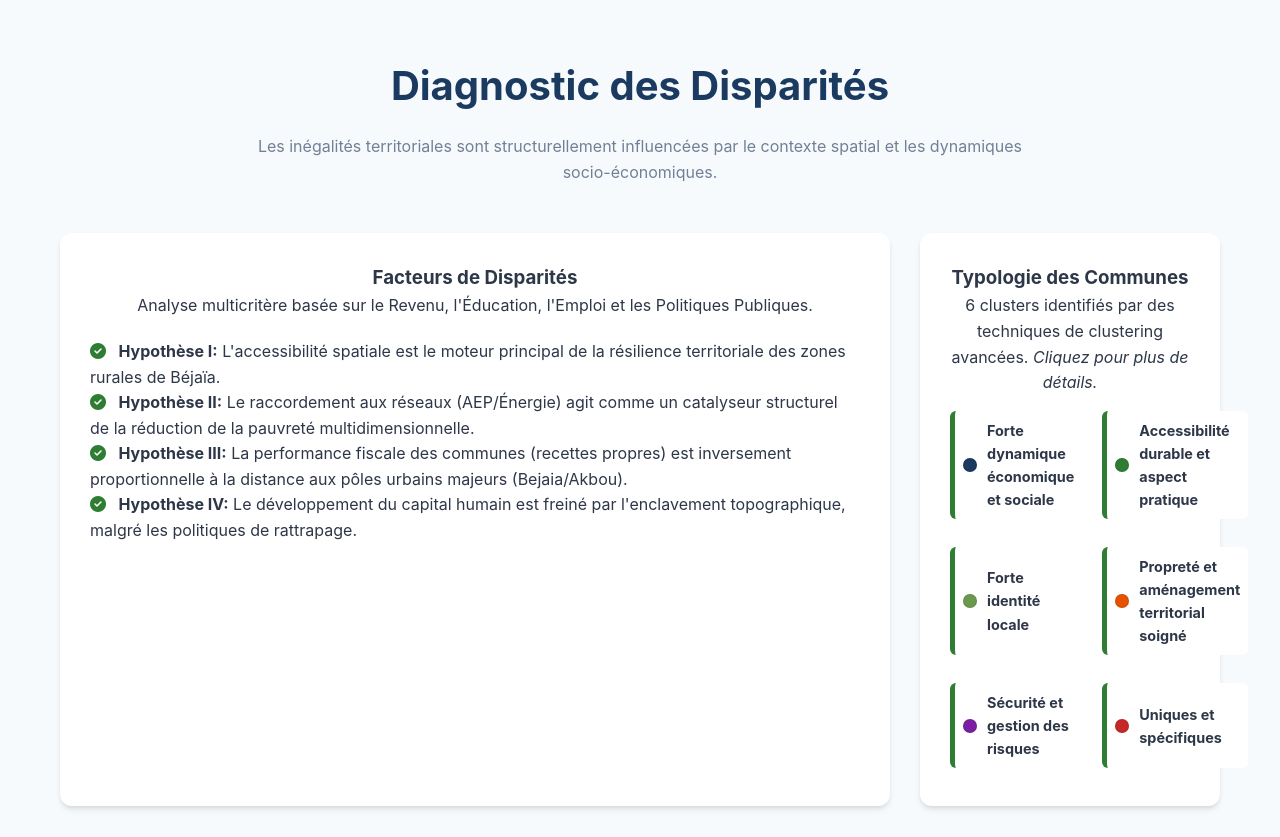
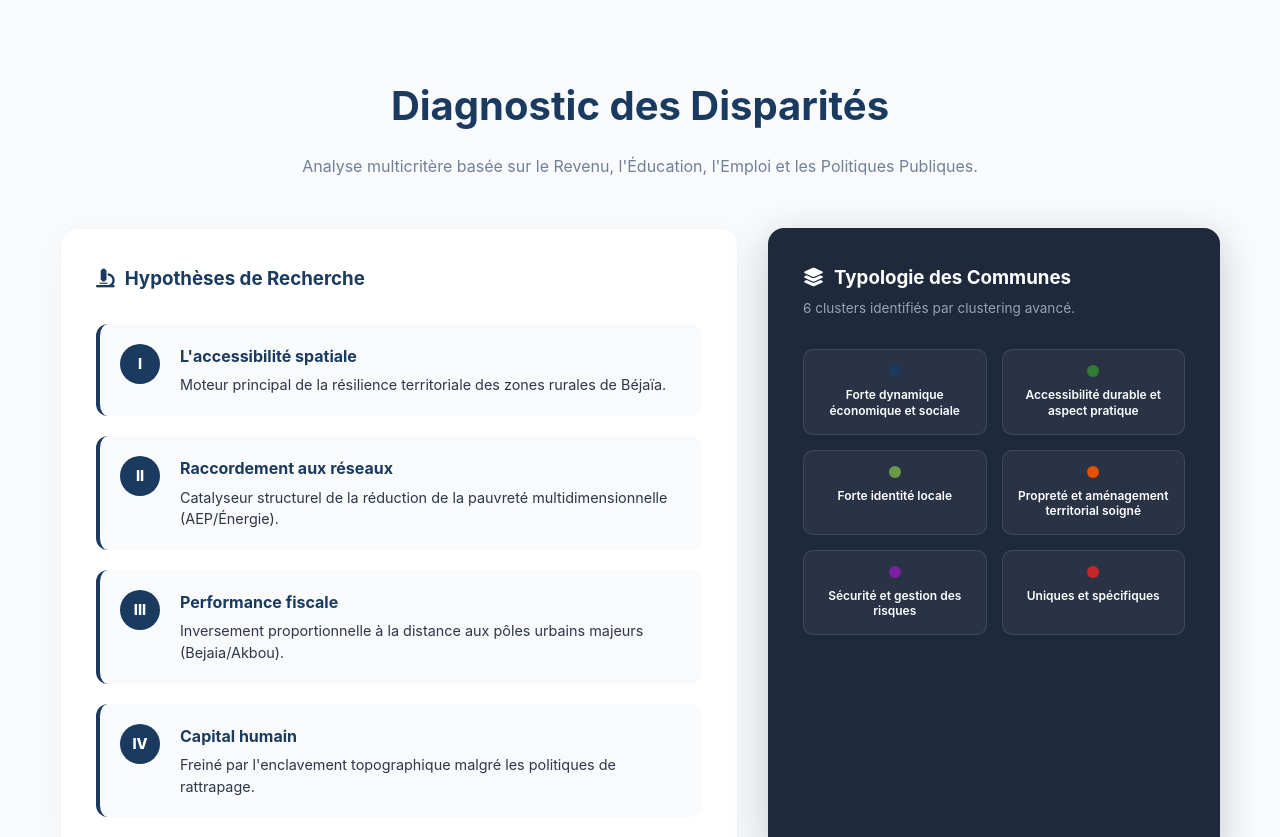
Before and after one commit to lbahloull-create/Observatoire_Bejaia, a website built with Vite: page index.html in a window 1280 px wide. Shown: the part 1380-2217 px from the top of the page. Built offline with nearby package versions, Linux system fonts and the light colour scheme.

Commit message:
Refonte esthétique du Diagnostic : Roadmap des hypothèses et grille interactive des clusters (UX/UI Premium)

```diff
--- a/src/data/translations.js
+++ b/src/data/translations.js
@@ -26,10 +26,17 @@ export const translations = {
         collab_title: "Dimension Collaborative",
         collab_desc: "Citizen Crowdsourcing : Partagez vos observations environnementales.",
         footer_copy: "Observatoire de la Wilaya de Béjaïa. Tous droits réservés.",
-        cluster_1: "Pôle Métropolitain (Littoral)",
-        cluster_2: "Zone Urbaine en Transition",
-        cluster_3: "Zone Rurale Résiliente",
-        cluster_4: "Zone Enclavée Prioritaire"
+        diag_title: "Diagnostic des Disparités",
+        diag_subtitle: "Analyse multicritère basée sur le Revenu, l'Éducation, l'Emploi et les Politiques Publiques.",
+        hyp_title: "Hypothèses de Recherche",
+        cluster_title: "Typologie des Communes",
+        cluster_subtitle: "6 clusters identifiés par clustering avancé.",
+        cluster_1: "Forte dynamique économique et sociale",
+        cluster_2: "Accessibilité durable et aspect pratique",
+        cluster_3: "Forte identité locale",
+        cluster_4: "Propreté et aménagement territorial soigné",
+        cluster_5: "Sécurité et gestion des risques",
+        cluster_6: "Uniques et spécifiques"
     },
     en: {
         app_title: "Béjaïa Territorial Observatory",
@@ -58,14 +65,21 @@ export const translations = {
         collab_title: "Collaborative Dimension",
         collab_desc: "Citizen Crowdsourcing: Share your environmental observations.",
         footer_copy: "Béjaïa Territorial Observatory. All rights reserved.",
-        cluster_1: "Metropolitan Hub (Coastal)",
-        cluster_2: "Urban Transition Zone",
-        cluster_3: "Resilient Rural Zone",
-        cluster_4: "Priority Isolated Zone"
+        diag_title: "Disparity Diagnosis",
+        diag_subtitle: "Multicriteria analysis based on Income, Education, Employment, and Public Policies.",
+        hyp_title: "Research Hypotheses",
+        cluster_title: "Municipality Typology",
+        cluster_subtitle: "6 clusters identified through advanced clustering.",
+        cluster_1: "Strong Economic and Social Dynamics",
+        cluster_2: "Sustainable Accessibility and Practicality",
+        cluster_3: "Strong Local Identity",
+        cluster_4: "Cleanliness and Careful Territorial Planning",
+        cluster_5: "Safety and Risk Management",
+        cluster_6: "Unique and Specific"
     },
     ar: {
         app_title: "مرصد إقليم ولاية بجاية",
-        app_slogan: "منصة مرجعية للمدينة الذكية وتوجيه أهداف التنمية المستدامة",
+        app_slogan: "منصة مرجعية للمدينة الذكية وتوجيه أهداف التنمية مستدامة",
         pillar_obs_title: "المرصد الإقليمي",
         pillar_obs_desc: "البيانات، خرائط نظم المعلومات الجغرافية ومؤشرات الأداء.",
         pillar_res_title: "المنشورات والبحوث",
@@ -90,9 +104,16 @@ export const translations = {
         collab_title: "البعد التعاوني",
         collab_desc: "المشاركة المواطنة: شارك ملاحظاتك البيئية.",
         footer_copy: "مرصد إقليم ولاية بجاية. جميع الحقوق محفوظة.",
-        cluster_1: "القطب المتروبوليتي (الساحلي)",
-        cluster_2: "منطقة حضرية في طور الانتقال",
-        cluster_3: "منطقة ريفية مرنة",
-        cluster_4: "منطقة معزولة ذات أولوية"
+        diag_title: "تشخيص الفوارق",
+        diag_subtitle: "تحليل متعدد المعايير يعتمد على الدخل والتعليم والتوظيف والسياسات العامة.",
+        hyp_title: "فرضيات البحث",
+        cluster_title: "تصنيف البلديات",
+        cluster_subtitle: "6 مجموعات تم تحديدها من خلال تقنيات التجميع المتقدمة.",
+        cluster_1: "ديناميكية اقتصادية واجتماعية قوية",
+        cluster_2: "إمكانية الوصول المستدام والجانب العملي",
+        cluster_3: "هوية محلية قوية",
+        cluster_4: "النظافة والتخطيط الإقليمي الدقيق",
+        cluster_5: "الأمن وإدارة المخاطر",
+        cluster_6: "فريدة ومحددة"
     }
 };
--- a/src/main.js
+++ b/src/main.js
@@ -144,54 +144,88 @@ document.addEventListener('DOMContentLoaded', () => {
         </div>
       </section>
 
-      <section id="diagnostic">
+      <section id="diagnostic" style="background: #f8fafc; padding: 100px 0;">
         <div class="container">
-          <h2 class="section-title">Diagnostic des Disparités</h2>
-          <p class="section-subtitle">Les inégalités territoriales sont structurellement influencées par le contexte spatial et les dynamiques socio-économiques.</p>
-          <div class="dashboard-grid">
-            <div class="card">
-              <h3>Facteurs de Disparités</h3>
-              <p>Analyse multicritère basée sur le Revenu, l'Éducation, l'Emploi et les Politiques Publiques.</p>
-              <div style="margin-top: 20px; text-align: left;">
-                <p><i class="fas fa-check-circle" style="color: var(--primary-green); margin-right: 8px;"></i> <strong>Hypothèse I:</strong> L'accessibilité spatiale est le moteur principal de la résilience territoriale des zones rurales de Béjaïa.</p>
-                <p><i class="fas fa-check-circle" style="color: var(--primary-green); margin-right: 8px;"></i> <strong>Hypothèse II:</strong> Le raccordement aux réseaux (AEP/Énergie) agit comme un catalyseur structurel de la réduction de la pauvreté multidimensionnelle.</p>
-                <p><i class="fas fa-check-circle" style="color: var(--primary-green); margin-right: 8px;"></i> <strong>Hypothèse III:</strong> La performance fiscale des communes (recettes propres) est inversement proportionnelle à la distance aux pôles urbains majeurs (Bejaia/Akbou).</p>
-                <p><i class="fas fa-check-circle" style="color: var(--primary-green); margin-right: 8px;"></i> <strong>Hypothèse IV:</strong> Le développement du capital humain est freiné par l'enclavement topographique, malgré les politiques de rattrapage.</p>
-              </div>
-            </div>
-            <div class="card" id="cluster-card">
-              <h3>Typologie des Communes</h3>
-              <p>6 clusters identifiés par des techniques de clustering avancées. <em>Cliquez pour plus de détails.</em></p>
-              <div class="cluster-list" style="margin-top: 15px; text-align: left;">
+          <h2 class="section-title">${t('diag_title')}</h2>
+          <p class="section-subtitle">${t('diag_subtitle')}</p>
+
+          <div class="diagnostic-container">
+            <!-- Left: Hypotheses Roadmap -->
+            <div class="hypothesis-panel">
+              <h3 style="color: var(--primary-blue); display: flex; align-items: center; gap: 10px;">
+                <i class="fas fa-microscope"></i> ${t('hyp_title')}
+              </h3>
+              <div class="hypothesis-list">
+                <div class="hypothesis-item">
+                  <div class="hyp-icon">I</div>
+                  <div class="hyp-content">
+                    <h4>L'accessibilité spatiale</h4>
+                    <p>Moteur principal de la résilience territoriale des zones rurales de Béjaïa.</p>
+                  </div>
+                </div>
+                <div class="hypothesis-item">
+                  <div class="hyp-icon">II</div>
+                  <div class="hyp-content">
+                    <h4>Raccordement aux réseaux</h4>
+                    <p>Catalyseur structurel de la réduction de la pauvreté multidimensionnelle (AEP/Énergie).</p>
+                  </div>
+                </div>
+                <div class="hypothesis-item">
+                  <div class="hyp-icon">III</div>
+                  <div class="hyp-content">
+                    <h4>Performance fiscale</h4>
+                    <p>Inversement proportionnelle à la distance aux pôles urbains majeurs (Bejaia/Akbou).</p>
+                  </div>
+                </div>
+                <div class="hypothesis-item">
+                  <div class="hyp-icon">IV</div>
+                  <div class="hyp-content">
+                    <h4>Capital humain</h4>
+                    <p>Freiné par l'enclavement topographique malgré les politiques de rattrapage.</p>
+                  </div>
+                </div>
+              </div>
+            </div>
+
+            <!-- Right: Typology Clusters -->
+            <div class="typology-panel">
+              <h3 style="color: white; display: flex; align-items: center; gap: 10px; margin-bottom: 5px;">
+                <i class="fas fa-layer-group"></i> ${t('cluster_title')}
+              </h3>
+              <p style="font-size: 0.85rem; color: #94a3b8;">${t('cluster_subtitle')}</p>
+
+              <div class="cluster-grid-mini">
                 ${clusters.map(c => `
-                  <div class="cluster-item clickable" data-cluster-id="${c.id}" style="margin-bottom: 8px; display: flex; align-items: center; gap: 10px; font-size: 0.9rem; padding: 8px; border-radius: 6px; cursor: pointer; transition: background 0.2s;">
-                    <span style="width: 14px; height: 14px; border-radius: 50%; background: ${clusterColors[c.id]}; flex-shrink: 0; border: 1px solid rgba(0,0,0,0.1);"></span>
-                    <strong>${c.name}</strong>
-                  </div>`).join('')}
-              </div>
-              <div id="cluster-detail" style="margin-top: 20px; padding: 15px; background: var(--light-blue); border-radius: 8px; display: none; text-align: left; border-left: 4px solid var(--primary-blue);">
-                <h4 id="cluster-detail-title" style="margin: 0 0 5px; color: var(--primary-blue);"></h4>
-                <p id="cluster-detail-text" style="font-size: 0.85rem; margin: 0;"></p>
+                  <div class="cluster-mini-card clickable" data-cluster-id="${c.id}">
+                    <div class="cluster-dot" style="background: ${clusterColors[c.id]}"></div>
+                    <h5>${t('cluster_'+c.id)}</h5>
+                  </div>
+                `).join('')}
+              </div>
+
+              <div id="cluster-detail" style="margin-top: 30px; padding: 20px; background: rgba(255,255,255,0.05); border-radius: 12px; display: none; border-left: 4px solid var(--accent-neon-blue); animation: fadeIn 0.4s;">
+                <h4 id="cluster-detail-title" style="margin: 0 0 8px; color: var(--accent-neon-blue); font-size: 1rem;"></h4>
+                <p id="cluster-detail-text" style="font-size: 0.82rem; color: #cbd5e1; line-height: 1.6;"></p>
               </div>
             </div>
           </div>
         </div>
       </section>
 
-      <section id="dimensions" style="background: white;">
+      <section id="dimensions" style="background: white; padding: 100px 0;">
         <div class="container">
           <h2 class="section-title">Les 8 Dimensions & ODD</h2>
           <p class="section-subtitle">Chaque dimension territorialise les Objectifs de Développement Durable pour la région de Béjaïa.</p>
           <div class="card-grid" id="dimension-grid">
             ${dimensions.map(d => `
-              <div class="card dimension-card" data-dim-id="${d.id}" style="cursor: pointer; transition: all 0.3s; position: relative; overflow: hidden;">
-                <div class="card-icon"><i class="fas fa-${d.icon}"></i></div>
-                <h3>${d.name}</h3>
-                <div class="odd-container">
-                  ${(d.odd || []).map(oddId => `<span class="odd-badge odd-${oddId}">ODD ${oddId}</span>`).join('')}
+              <div class="card dimension-card" data-dim-id="${d.id}" style="cursor: pointer; transition: all 0.3s; position: relative; overflow: hidden; padding: 30px; border-radius: 16px;">
+                <div class="card-icon" style="background: #f8fafc; color: var(--primary-blue);"><i class="fas fa-${d.icon}"></i></div>
+                <h3 style="margin: 15px 0;">${d.name}</h3>
+                <div class="odd-container" style="display: flex; gap: 5px; flex-wrap: wrap;">
+                  ${(d.odd || []).map(oddId => `<span class="odd-badge odd-${oddId}" style="font-size: 0.65rem; padding: 3px 8px; border-radius: 10px;">ODD ${oddId}</span>`).join('')}
                 </div>
-                <p style="font-size: 0.85rem; color: var(--text-light); margin-top: 10px;"><em>Cliquez pour le diagnostic scientifique.</em></p>
-                <div class="dim-desc" style="display: none; margin-top: 15px; padding-top: 15px; border-top: 1px solid #eee; text-align: left; font-size: 0.82rem; color: var(--text-dark); animation: fadeIn 0.3s;">
+                <p style="font-size: 0.8rem; color: var(--text-light); margin-top: 15px;"><em>En savoir plus...</em></p>
+                <div class="dim-desc" style="display: none; margin-top: 15px; padding-top: 15px; border-top: 1px solid #f1f5f9; text-align: left; font-size: 0.82rem; color: var(--text-dark); line-height: 1.5; animation: fadeIn 0.3s;">
                   ${d.description}
                 </div>
               </div>
@@ -889,7 +923,28 @@ document.addEventListener('DOMContentLoaded', () => {
         });
       });
 
-      const items = document.querySelectorAll('.cluster-item.clickable');
+      // Add interactivity for clusters
+      const clusterCards = document.querySelectorAll('.cluster-mini-card.clickable');
+      const clusterDetail = document.getElementById('cluster-detail');
+      const clusterDetailTitle = document.getElementById('cluster-detail-title');
+      const clusterDetailText = document.getElementById('cluster-detail-text');
+
+      clusterCards.forEach(card => {
+        card.addEventListener('click', () => {
+          const clusterId = parseInt(card.dataset.clusterId);
+          const cluster = clusters.find(c => c.id === clusterId);
+
+          if (cluster) {
+            clusterDetailTitle.innerText = t('cluster_' + clusterId);
+            clusterDetailText.innerText = cluster.description;
+            clusterDetail.style.display = 'block';
+
+            // Highlight selected
+            clusterCards.forEach(c => c.style.borderColor = 'rgba(255,255,255,0.1)');
+            card.style.borderColor = 'var(--accent-neon-blue)';
+          }
+        });
+      });
     }, 500); // Delay to ensure elements are rendered
 
     const updateLegend = (metric) => {
--- a/src/style.css
+++ b/src/style.css
@@ -1250,3 +1250,114 @@ body.rtl .rec-list li::before {
   right: 0;
   transform: rotate(180deg);
 }
+
+/* ============================================================
+   DIAGNOSTIC SECTION UPGRADE
+   ============================================================ */
+
+.diagnostic-container {
+  display: grid;
+  grid-template-columns: 1.2fr 0.8fr;
+  gap: 30px;
+  align-items: stretch;
+}
+
+.hypothesis-panel {
+  background: white;
+  border-radius: 16px;
+  padding: 35px;
+  box-shadow: 0 10px 40px rgba(0,0,0,0.03);
+  border: 1px solid #f1f5f9;
+}
+
+.hypothesis-list {
+  display: flex;
+  flex-direction: column;
+  gap: 20px;
+  margin-top: 30px;
+}
+
+.hypothesis-item {
+  display: flex;
+  gap: 20px;
+  padding: 20px;
+  background: #f8fafc;
+  border-radius: 12px;
+  transition: all 0.3s;
+  border-left: 4px solid var(--primary-blue);
+}
+
+.hypothesis-item:hover {
+  transform: translateX(10px);
+  background: white;
+  box-shadow: 0 5px 20px rgba(0,0,0,0.05);
+}
+
+.hyp-icon {
+  width: 40px;
+  height: 40px;
+  background: var(--primary-blue);
+  color: white;
+  border-radius: 50%;
+  display: flex;
+  align-items: center;
+  justify-content: center;
+  flex-shrink: 0;
+  font-weight: 800;
+  font-size: 0.9rem;
+}
+
+.hyp-content h4 {
+  color: var(--primary-blue);
+  margin-bottom: 5px;
+  font-size: 1rem;
+}
+
+.hyp-content p {
+  font-size: 0.9rem;
+  color: var(--text-dark);
+  line-height: 1.5;
+}
+
+.typology-panel {
+  background: #1e293b;
+  border-radius: 16px;
+  padding: 35px;
+  color: white;
+  box-shadow: 0 10px 40px rgba(0,0,0,0.2);
+}
+
+.cluster-grid-mini {
+  display: grid;
+  grid-template-columns: 1fr 1fr;
+  gap: 15px;
+  margin-top: 30px;
+}
+
+.cluster-mini-card {
+  background: rgba(255,255,255,0.05);
+  border: 1px solid rgba(255,255,255,0.1);
+  padding: 15px;
+  border-radius: 10px;
+  text-align: center;
+  cursor: pointer;
+  transition: all 0.3s;
+}
+
+.cluster-mini-card:hover {
+  background: rgba(255,255,255,0.1);
+  transform: scale(1.05);
+}
+
+.cluster-dot {
+  width: 12px;
+  height: 12px;
+  border-radius: 50%;
+  margin: 0 auto 10px;
+}
+
+.cluster-mini-card h5 {
+  font-size: 0.75rem;
+  font-weight: 600;
+  line-height: 1.3;
+}
```
